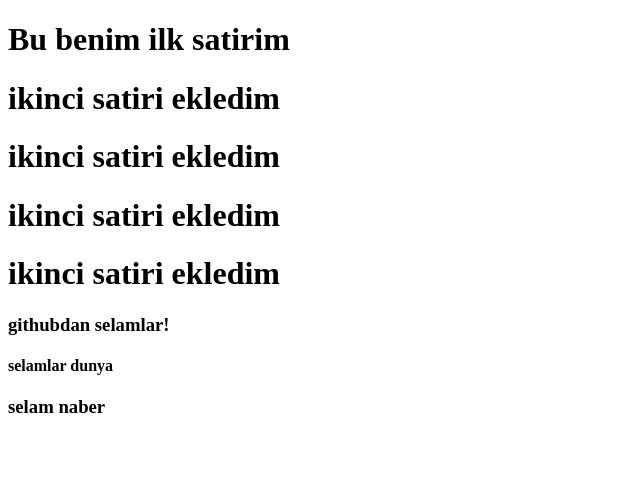
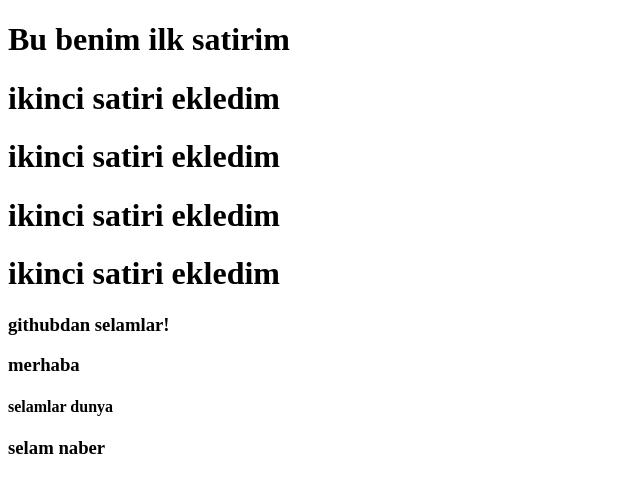
Before and after one commit to MuratTuz/itdeneme4, a plain HTML site: page index.html in a window 1280 px wide. Shown: the whole page, without its empty margins (0-640 px from the left). Drawn offline with Linux system fonts and the light colour scheme.

Commit message:
third line is added to login page

```diff
--- a/index.html
+++ b/index.html
@@ -14,6 +14,7 @@
     <h1>ikinci satiri ekledim</h1>
 
     <h3>githubdan selamlar!</h3>
+    <h3>merhaba</h3>
 
     <h4>selamlar dunya</h4>
 
```
